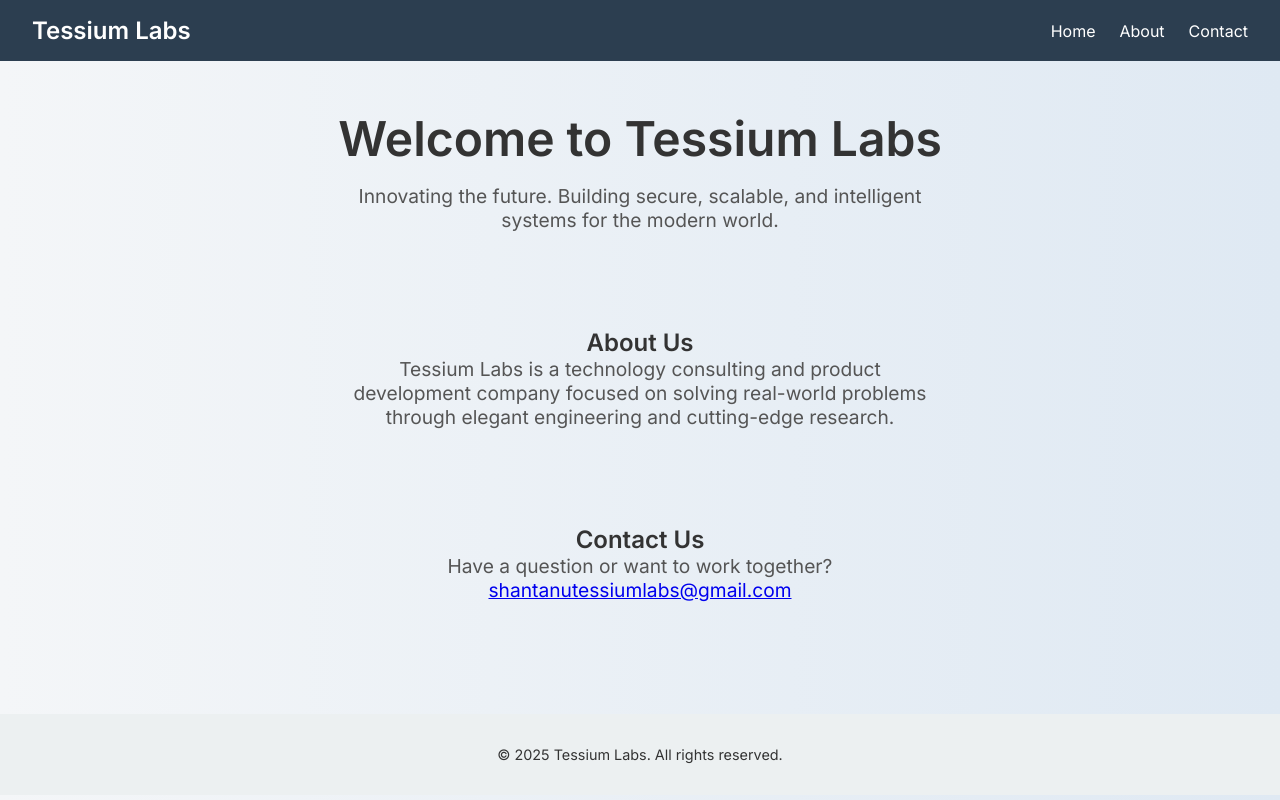
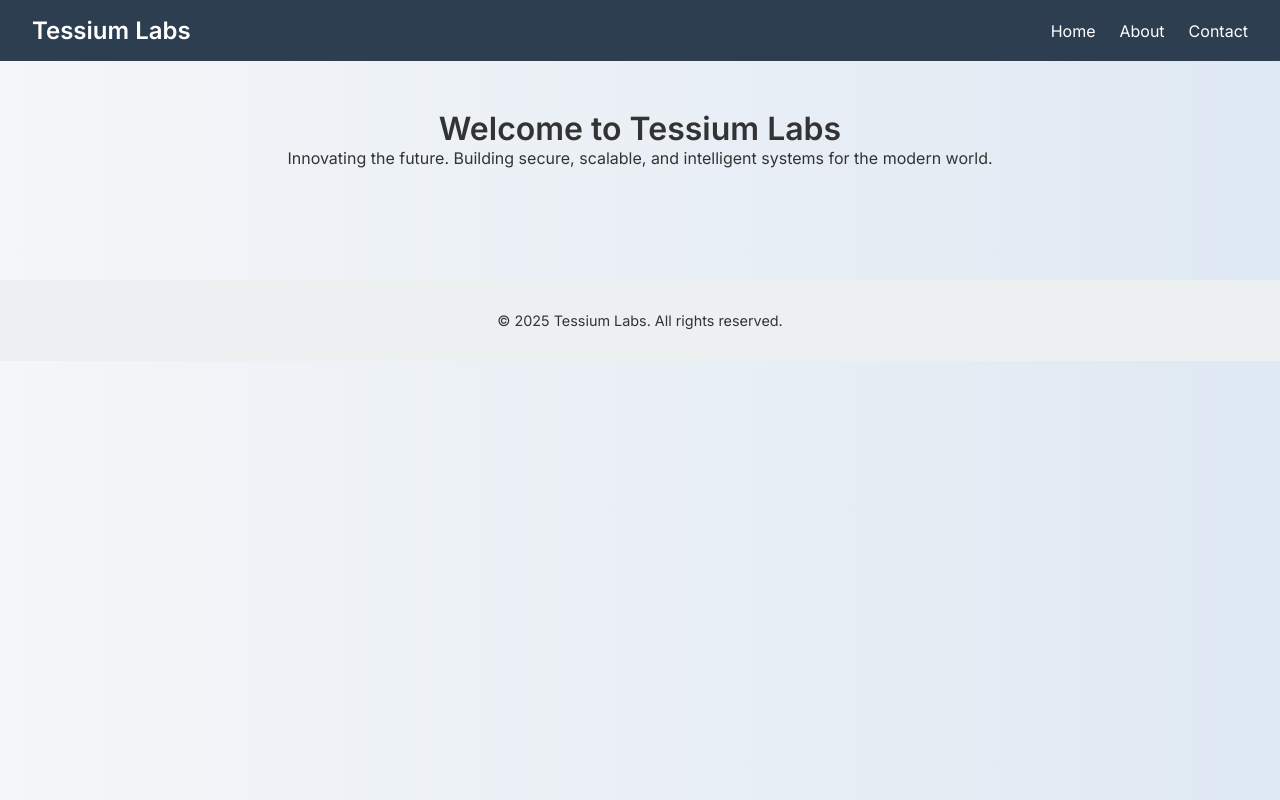
Before and after one commit to shantanutessiumlabs/shantanutessiumlabs.github.io, a plain HTML site: page index.html in a window 1280 px wide. Drawn offline with Linux system fonts and the light colour scheme.

Commit message:
Fix section visibility

```diff
--- a/index.html
+++ b/index.html
@@ -43,6 +43,7 @@
       color: white;
       text-decoration: none;
       font-weight: 500;
+      cursor: pointer;
     }
 
     .hamburger {
@@ -74,23 +75,17 @@
       color: white;
       margin-bottom: 1rem;
       text-decoration: none;
+      cursor: pointer;
     }
 
     .main {
       padding: 3rem 2rem;
       text-align: center;
+      display: none; /* Hidden by default */
     }
 
-    .main h1 {
-      font-size: 3rem;
-      margin-bottom: 1rem;
-    }
-
-    .main p {
-      font-size: 1.2rem;
-      max-width: 600px;
-      margin: auto;
-      color: #555;
+    .main.active {
+      display: block;
     }
 
     footer {
@@ -118,9 +113,9 @@
   <header>
     <div class="logo">Tessium Labs</div>
     <nav>
-      <a href="#home">Home</a>
-      <a href="#about">About</a>
-      <a href="#contact">Contact</a>
+      <a onclick="showSection('home')">Home</a>
+      <a onclick="showSection('about')">About</a>
+      <a onclick="showSection('contact')">Contact</a>
     </nav>
     <div class="hamburger" onclick="toggleMenu()">
       <div></div>
@@ -128,23 +123,23 @@
       <div></div>
     </div>
     <div id="mobileNav" class="mobile-nav">
-      <a href="#home" onclick="toggleMenu()">Home</a>
-      <a href="#about" onclick="toggleMenu()">About</a>
-      <a href="#contact" onclick="toggleMenu()">Contact</a>
+      <a onclick="showSection('home'); toggleMenu()">Home</a>
+      <a onclick="showSection('about'); toggleMenu()">About</a>
+      <a onclick="showSection('contact'); toggleMenu()">Contact</a>
     </div>
   </header>
 
-  <main class="main" id="home">
+  <main id="home" class="main active">
     <h1>Welcome to Tessium Labs</h1>
     <p>Innovating the future. Building secure, scalable, and intelligent systems for the modern world.</p>
   </main>
 
-  <section class="main" id="about">
+  <section id="about" class="main">
     <h2>About Us</h2>
     <p>Tessium Labs is a technology consulting and product development company focused on solving real-world problems through elegant engineering and cutting-edge research.</p>
   </section>
 
-  <section class="main" id="contact">
+  <section id="contact" class="main">
     <h2>Contact Us</h2>
     <p>Have a question or want to work together?</p>
     <p><a href="mailto:shantanutessiumlabs@gmail.com">shantanutessiumlabs@gmail.com</a></p>
@@ -159,6 +154,19 @@
       const nav = document.getElementById('mobileNav');
       nav.classList.toggle('show');
     }
+
+    function showSection(sectionId) {
+      const sections = document.querySelectorAll('.main');
+      sections.forEach((section) => {
+        section.classList.remove('active');
+      });
+
+      const activeSection = document.getElementById(sectionId);
+      if (activeSection) {
+        activeSection.classList.add('active');
+        window.scrollTo({ top: 0, behavior: 'smooth' });
+      }
+    }
   </script>
 </body>
 </html>
```
